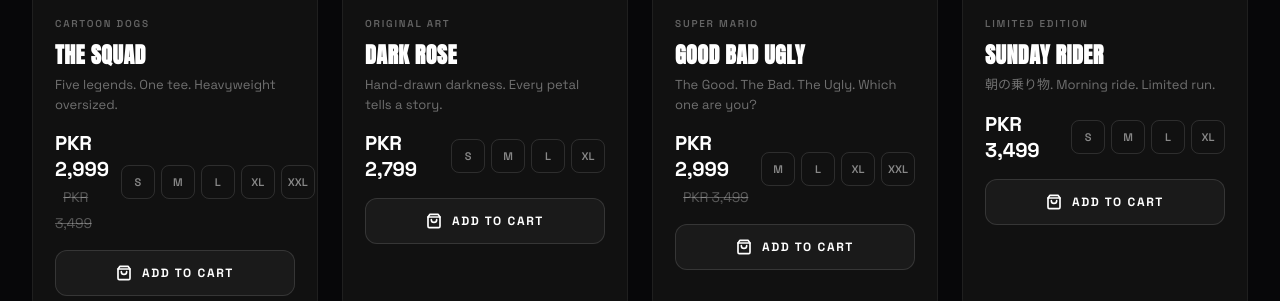
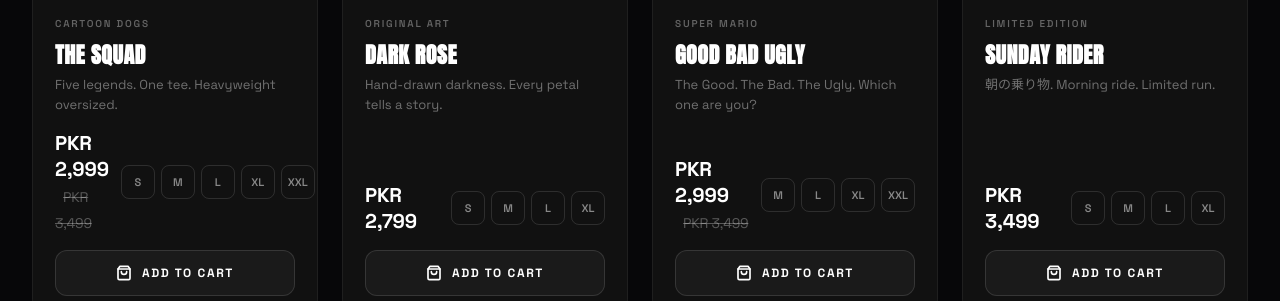
Before and after one commit to NEXWEB-dot/Ravise, a plain HTML site: page index.html in a window 1280 px wide. Shown: the part 4399-4700 px from the top of the page. Drawn offline with Linux system fonts and the light colour scheme.

Commit message:
fist commit

```diff
--- a/style.css
+++ b/style.css
@@ -504,6 +504,9 @@ img {
   overflow: hidden;
   border: 1px solid rgba(255,255,255,0.06);
   transition: transform 0.4s ease, box-shadow 0.4s ease, border-color 0.4s ease;
+  display: flex;
+  flex-direction: column;
+  height: 100%;
 }
 .product-card:hover {
   transform: translateY(-6px);
@@ -571,6 +574,9 @@ img {
 }
 .card-body {
   padding: 20px 22px 22px;
+  display: flex;
+  flex-direction: column;
+  flex: 1;
 }
 .card-category {
   font-size: 10px;
@@ -591,6 +597,7 @@ img {
   color: rgba(255,255,255,0.4);
   line-height: 1.5;
   margin-bottom: 16px;
+  flex: 1; /* Pushes the footer down */
 }
 .card-footer {
   display: flex;
```
